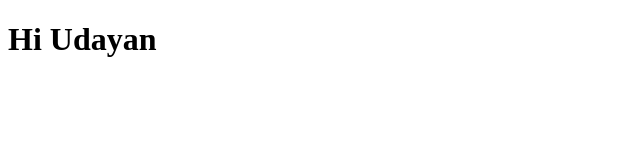
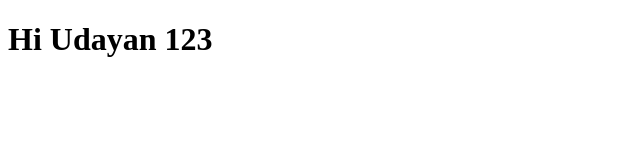
Before and after one commit to udayannayak/githubpage, a plain HTML site: page index.html in a window 1280 px wide. Shown: the full height of the page, 0-640 px from the left. Drawn offline with Linux system fonts and the light colour scheme.

Commit message:
Update index.html

```diff
--- a/index.html
+++ b/index.html
@@ -6,6 +6,6 @@
     <title></title>
 </head>
 <body>
-<h1>Hi Udayan</h1>
+<h1>Hi Udayan 123</h1>
 </body>
 </html>
```
